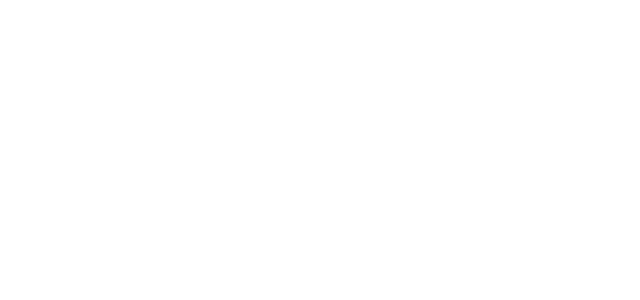
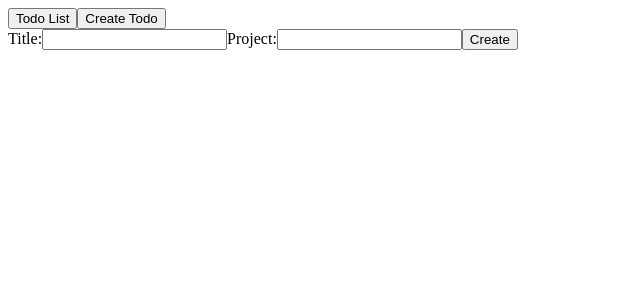
Before and after one commit to Karhalll/angular-todo-project, an Angular app: page /createTodo in a window 1280 px wide. Before the commit this address led to /. Shown: the top 300 px of the page, without its empty margins (0-640 px from the left). Built offline with nearby package versions, Linux system fonts and the light colour scheme.

Commit message:
Allow user to create a new todo

```diff
--- a/src/app/app.component.html
+++ b/src/app/app.component.html
@@ -1 +1,3 @@
+<button routerLink="/todoList">Todo List</button>
+<button routerLink="/createTodo">Create Todo</button>
 <router-outlet></router-outlet>
--- /dev/null
+++ b/src/app/components/create-todo/create-todo.component.html
@@ -0,0 +1,9 @@
+<div>
+	<form [formGroup]="taskForm" (ngSubmit)="onSubmit()">
+		<label>Title:</label>
+		<input type="text" formControlName="title">
+		<label>Project:</label>
+		<input type="text" formControlName="project">
+		<input type="submit" value="Create">
+	</form>
+</div>
--- /dev/null
+++ b/src/app/components/create-todo/create-todo.component.ts
@@ -0,0 +1,35 @@
+import { Component, OnInit } from '@angular/core';
+import { FormBuilder, FormGroup } from '@angular/forms';
+
+import { Task, TaskService } from 'src/app/services/task-service.service';
+
+@Component({
+  selector: 'app-create-todo',
+  templateUrl: './create-todo.component.html',
+  styleUrls: ['./create-todo.component.css']
+})
+export class CreateTodoComponent implements OnInit {
+	taskForm: FormGroup;
+
+  constructor(
+		private _taskService: TaskService,
+		private _formBuilder: FormBuilder
+		) {
+		this.taskForm = this._formBuilder.group({
+			title: '',
+			project: '',
+			done: false,
+			deleted: false
+		});
+	 }
+
+  ngOnInit(): void {
+	}
+
+	onSubmit() {
+		const newTask: Task = this.taskForm.value;
+		this._taskService.addTask(newTask);
+
+		this.taskForm.reset();
+	}
+}
--- a/src/app/components/todo-item/todo-item.component.html
+++ b/src/app/components/todo-item/todo-item.component.html
@@ -1,17 +1,15 @@
 <div *ngIf="!editingMode">
 	<h1>{{task.title}}</h1>
 	<p>{{task.project}}</p>
-	<div *ngIf="task.done"><button>Completed</button></div>
-	<div *ngIf="!task.done"><button>Complete</button></div>
+	<div *ngIf="task.done"><button (click)="isCompleted(false)">Completed</button></div>
+	<div *ngIf="!task.done"><button (click)="isCompleted(true)">Complete</button></div>
 	<button (click)="editMode(true)">Edit</button>
 	<button (click)="deleteTask()">Delete</button>
 </div>
 <div *ngIf="editingMode">
 	<label>Title:</label>
 	<input [ngModel]="task.title" #title>
-
 	<label>Project:</label>
 	<input [ngModel]="task.project" #projec>
-
 	<button ngModel (click)="confirmChanges(title.value, projec.value)">Confirm</button>
 </div>
--- a/src/app/components/todo-item/todo-item.component.ts
+++ b/src/app/components/todo-item/todo-item.component.ts
@@ -27,6 +27,10 @@
 		this.editMode(false);
 	}
 
+	isCompleted(state: boolean) {
+		this.task.done = state;
+	}
+
 	deleteTask(): void {
 		this.task.deleted = true;
 	}
--- a/src/app/services/task-service.service.ts
+++ b/src/app/services/task-service.service.ts
@@ -38,4 +38,7 @@
 
 	constructor() {}
 
+	addTask(taskToAdd: Task) {
+		this.todos.push(taskToAdd);
+	}
 }
```
Also changed, not shown: src/app/app-routing.module.ts (+4 -9 lines), src/app/app.module.ts (+5 -2 lines), src/app/components/create-todo/create-todo.component.css (added), 1 other file (tests, documents, lock files or other folders).
